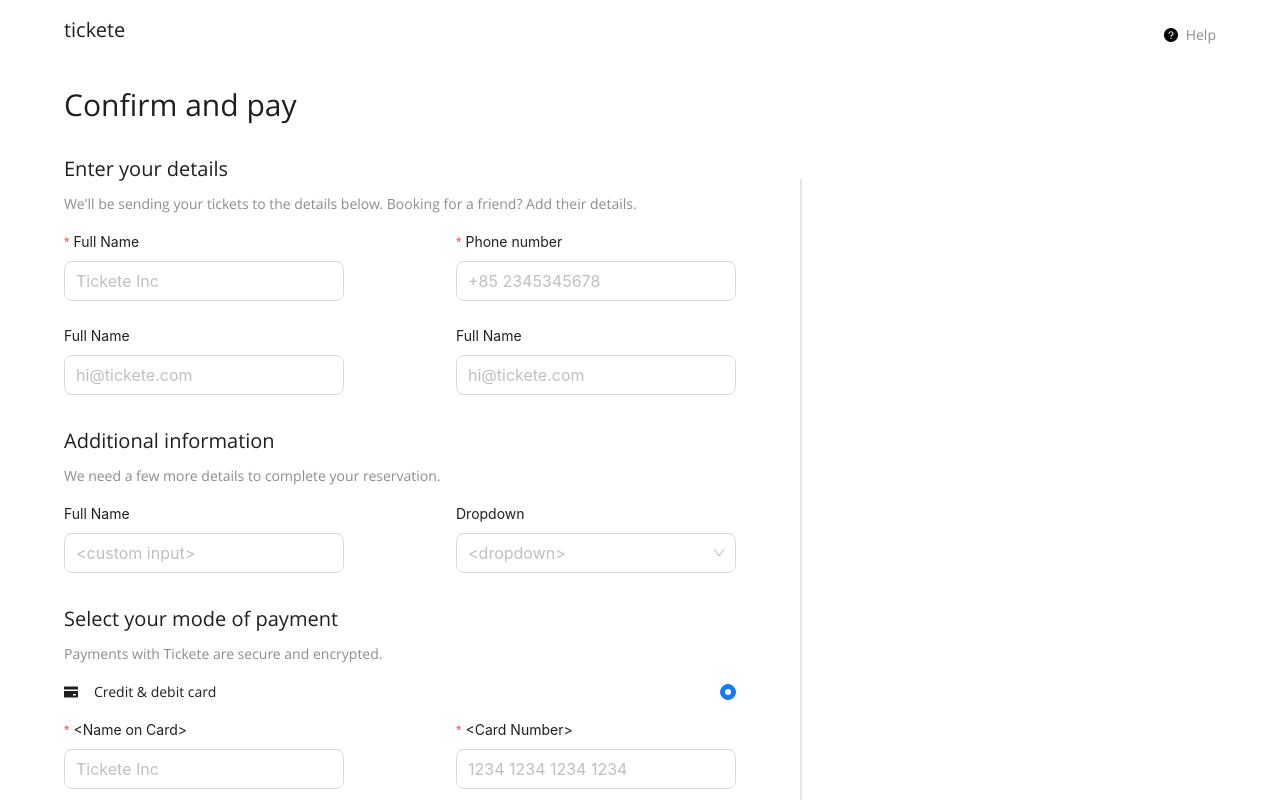
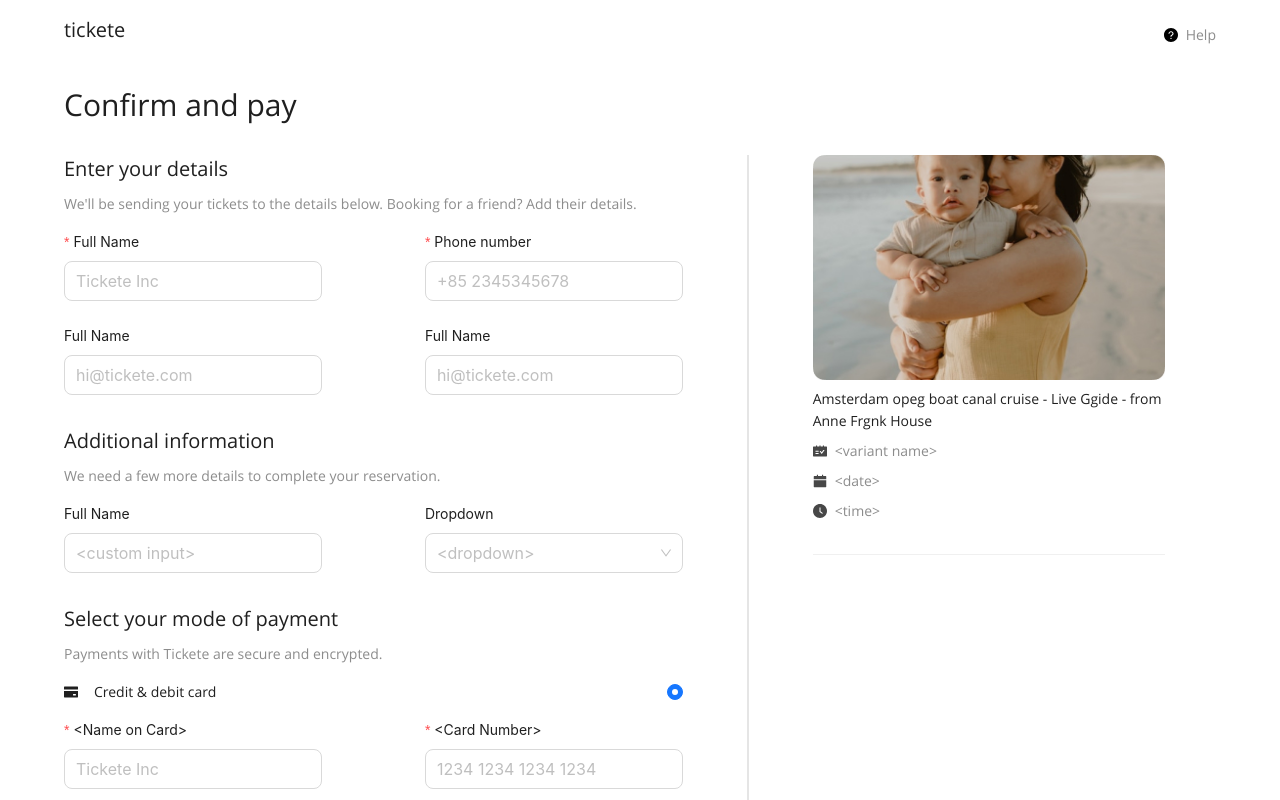
Before and after one commit to Durgesh2601/Tickete, a React (Create React App) app: page / in a window 1280 px wide. Shown: the top 800 px of the page. Built offline with nearby package versions, Linux system fonts and the light colour scheme.

Commit message:
ticket details

```diff
--- a/src/components/InfoContainer/index.css
+++ b/src/components/InfoContainer/index.css
@@ -24,7 +24,16 @@
 .info-title {
   padding: 1rem 4rem;
 }
-.info-divider{
+.info-divider {
   border: 0.5px solid #e5e5e5;
   height: 95%;
+  padding: 0;
+  margin: 0;
 }
+.demo-img {
+  width: 100%;
+}
+.ticket-icon {
+  color: #474747;
+  margin-right: 0.5rem;
+}
--- a/src/components/InfoContainer/index.js
+++ b/src/components/InfoContainer/index.js
@@ -5,8 +5,10 @@ import {
   CustomField,
   FieldRenderer,
   RenderHeader,
+  Text,
 } from "../CommonComponents";
-import { formFields } from "../../constants/data";
+import DemoImg from "../../assets/demo1.jpg";
+import { formFields, tikcetData } from "../../constants/data";
 
 const InfoContainer = () => {
   return (
@@ -15,7 +17,7 @@ const InfoContainer = () => {
         <RenderHeader title="Confirm and pay" titleLevel={2} />
       </Row>
       <Row>
-        <Col span={15}>
+        <Col span={14}>
           <Space direction="vertical" className="info-container">
             {Object.keys(formFields)?.map((item) => {
               const fieldValue = formFields?.[item];
@@ -60,8 +62,30 @@ const InfoContainer = () => {
             <Divider />
           </Space>
         </Col>
-        <Col >
+        <Col>
           <Divider type="horizontal" className="info-divider" />
+        </Col>
+        <Col span={9}>
+          <Space direction="vertical" className="info-container">
+            <Row>
+              <img src={DemoImg} alt="shield-icon" className="demo-img" />
+            </Row>
+            <Row>
+              <Text>
+                Amsterdam opeg boat canal cruise - Live Ggide - from Anne Frgnk
+                House
+              </Text>
+            </Row>
+            {tikcetData?.map((item) => (
+              <Row key={item?.id} align="middle">
+                <Col>{item?.icon}</Col>
+                <Col>
+                  <Text type="secondary">{item?.title}</Text>
+                </Col>
+              </Row>
+            ))}
+            <Divider />
+          </Space>
         </Col>
       </Row>
     </>
--- a/src/constants/data.js
+++ b/src/constants/data.js
@@ -2,6 +2,11 @@ import ChatsCircle from "../assets/ChatsCircle.svg";
 import ShieldIcon from "../assets/ShieldBlue.svg";
 import CalendarBlank from "../assets/CalendarBlank.svg";
 import CircleCheck from "../assets/CircleCheck.svg";
+import {
+  CalendarFilled,
+  ClockCircleFilled,
+  ScheduleFilled,
+} from "@ant-design/icons";
 
 import { Text } from "../components/CommonComponents";
 
@@ -238,8 +243,26 @@ const ticketePromiseData = [
     title: "100% secure payments",
     subTitle: "Internationally recognized encrypted payment process",
     imgSrc: ShieldIcon,
-    color: ''
+    color: "",
   },
 ];
 
-export { formFields, fAndQContents, ticketePromiseData };
+const tikcetData = [
+  {
+    id: "1",
+    title: "<variant name>",
+    icon: <ScheduleFilled className="ticket-icon" />,
+  },
+  {
+    id: "2",
+    title: "<date>",
+    icon: <CalendarFilled className="ticket-icon" />,
+  },
+  {
+    id: "3",
+    title: "<time>",
+    icon: <ClockCircleFilled className="ticket-icon" />,
+  },
+];
+
+export { formFields, fAndQContents, ticketePromiseData, tikcetData };
```
Also changed, not shown: src/assets/demo1.jpg (added).
